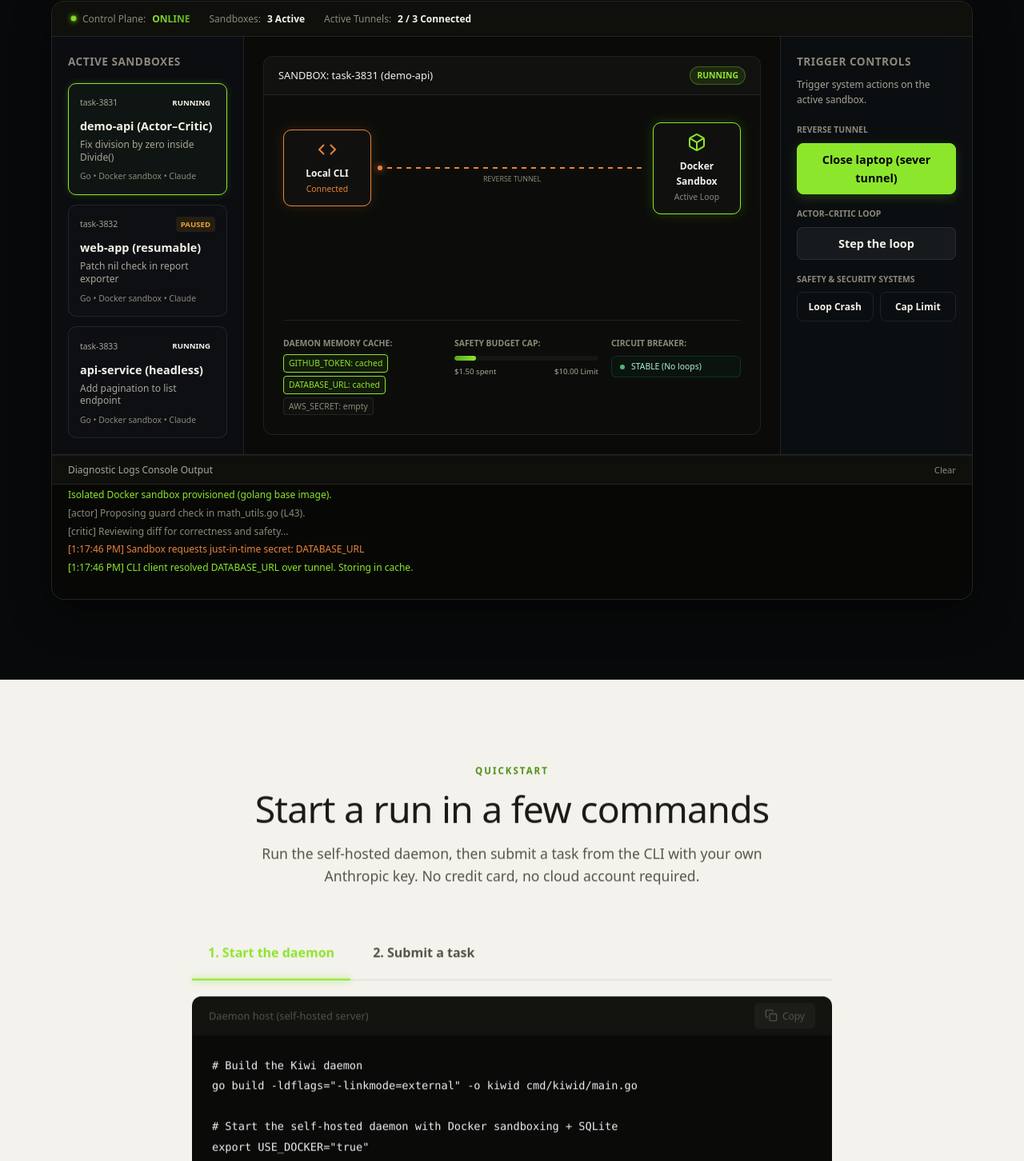
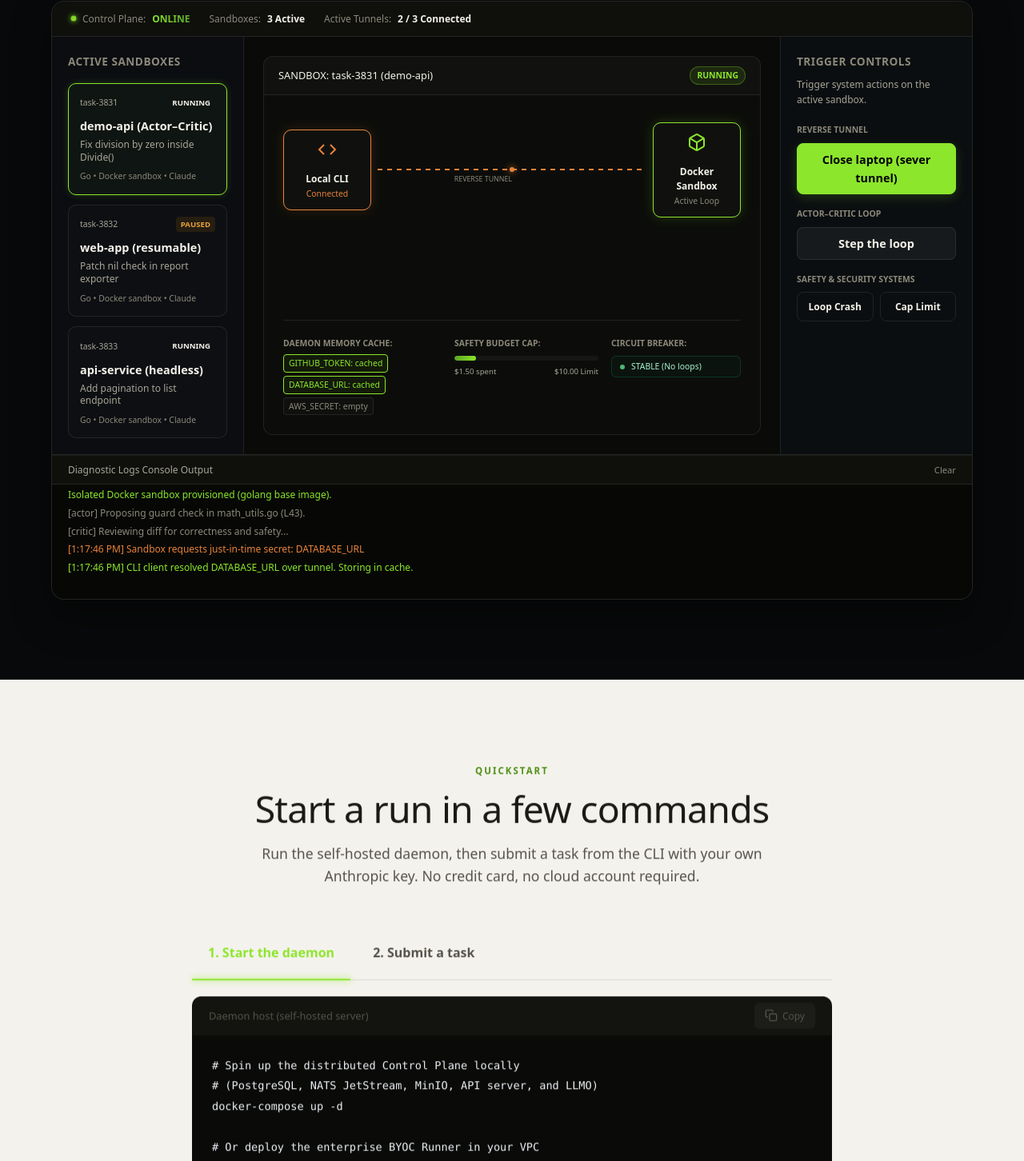
Before and after one commit to RunKiwi/website, a Next.js app: page / in a window 1280 px wide. Shown: the part 2851-4303 px from the top of the page at 80% size. Built offline with nearby package versions, Linux system fonts and the light colour scheme.

Commit message:
fix: UX polish and accurate quickstart docs

```diff
--- a/src/components/KanbanDashboard.tsx
+++ b/src/components/KanbanDashboard.tsx
@@ -1,7 +1,7 @@
 'use client';
 
 import { useState, useRef } from 'react';
-import { useReducedMotion, useScroll, useMotionValueEvent } from 'framer-motion';
+import { useReducedMotion, useScroll, useMotionValueEvent, AnimatePresence, motion } from 'framer-motion';
 import { Reveal } from './Reveal';
 
 const TABS = ['Dashboard', 'Workspaces', 'Task List', 'Settings'] as const;
@@ -243,7 +243,17 @@
             </div>
 
             <div className="mockup-content">
-              {renderContent()}
+              <AnimatePresence mode="wait">
+                <motion.div
+                  key={activeTab}
+                  initial={{ opacity: 0, y: 10 }}
+                  animate={{ opacity: 1, y: 0 }}
+                  exit={{ opacity: 0, y: -10 }}
+                  transition={{ duration: 0.2 }}
+                >
+                  {renderContent()}
+                </motion.div>
+              </AnimatePresence>
             </div>
           </div>
           </div>
--- a/src/components/Quickstart.tsx
+++ b/src/components/Quickstart.tsx
@@ -3,20 +3,19 @@
 import { useState } from 'react';
 import { Reveal } from './Reveal';
 
-const serverSnippet = `# Build the Kiwi daemon
-go build -ldflags="-linkmode=external" -o kiwid cmd/kiwid/main.go
+const serverSnippet = `# Spin up the distributed Control Plane locally
+# (PostgreSQL, NATS JetStream, MinIO, API server, and LLMO)
+docker-compose up -d
 
-# Start the self-hosted daemon with Docker sandboxing + SQLite
-export USE_DOCKER="true"
-export KIWI_SERVER_TOKEN="my-secret-token-1234"
+# Or deploy the enterprise BYOC Runner in your VPC
+./kiwi-runner --saas-url wss://api.runkiwi.dev \\
+              --runner-token "your-org-token"`;
 
-./kiwid -addr :8080 -db kiwi.db`;
-
-const clientSnippet = `# Bring your own Anthropic key + a Bearer token for the daemon
+const clientSnippet = `# Bring your own Anthropic key (encrypted at rest)
 export ANTHROPIC_API_KEY="sk-ant-..."
 
-# Submit a task: repo/file + goal + test command
-./kiwi -token "my-secret-token-1234" \\
+# Submit a task to the Control Plane
+./kiwi -server "http://localhost:8080" \\
      -task "Fix division by zero in Divide()" \\
      -file demo_project/math_utils.go \\
      -test-cmd "go test ./demo_project/..."`;
--- a/src/components/Simulator.tsx
+++ b/src/components/Simulator.tsx
@@ -87,10 +87,17 @@
   const [activeSandboxKey, setActiveSandboxKey] = useState<string>('demo-api');
 
   const logsRef = useRef<HTMLDivElement>(null);
+  const isUserScrolledUp = useRef(false);
+
+  const handleLogsScroll = () => {
+    if (!logsRef.current) return;
+    const { scrollTop, scrollHeight, clientHeight } = logsRef.current;
+    isUserScrolledUp.current = scrollTop + clientHeight < scrollHeight - 10;
+  };
 
   // Auto-scroll logs
   useEffect(() => {
-    if (logsRef.current) {
+    if (logsRef.current && !isUserScrolledUp.current) {
       logsRef.current.scrollTop = logsRef.current.scrollHeight;
     }
   }, [sandboxes, activeSandboxKey]);
@@ -118,6 +125,7 @@
                 sb.logs.push({ text: `[${timeStr}] Daemon memory cache miss for: ${keyNeeded}. Reverse tunnel is offline.`, type: 'warning' });
                 sb.logs.push({ text: `[${timeStr}] Task execution state paused. Awaiting CLI client resume.`, type: 'warning' });
               }
+              if (sb.logs.length > 100) sb.logs = sb.logs.slice(-100);
               next[k] = sb;
               updated = true;
             }
@@ -133,13 +141,17 @@
 
   const log = (text: string, type = 'info') => {
     const timeStr = new Date().toLocaleTimeString();
-    setSandboxes(prev => ({
-      ...prev,
-      [activeSandboxKey]: {
-        ...prev[activeSandboxKey],
-        logs: [...prev[activeSandboxKey].logs, { text: `[${timeStr}] ${text}`, type }]
-      }
-    }));
+    setSandboxes(prev => {
+      const newLogs = [...prev[activeSandboxKey].logs, { text: `[${timeStr}] ${text}`, type }];
+      if (newLogs.length > 100) newLogs.splice(0, newLogs.length - 100);
+      return {
+        ...prev,
+        [activeSandboxKey]: {
+          ...prev[activeSandboxKey],
+          logs: newLogs
+        }
+      };
+    });
   };
 
   const handleToggleLaptop = () => {
@@ -353,66 +365,37 @@
                 </div>
 
                 <div className="visual-card-body">
-                  <div className="sandbox-graphic-container desktop-only-visual">
-                    <div className="graphic-node">
+                  <div className="sandbox-graphic-container w-full flex flex-col md:flex-row items-center justify-between relative py-4">
+                    <div className="graphic-node flex flex-row md:flex-col items-center gap-4 md:gap-2 w-full max-w-[280px] md:max-w-none md:w-auto bg-white/5 md:bg-transparent border border-white/10 md:border-transparent rounded-lg p-3 md:p-0 relative">
                       <div className={`node-glow-wrapper laptop-glow ${sb.laptopOpen ? 'active' : ''}`}></div>
-                      <svg width="24" height="24" viewBox="0 0 24 24" fill="none" stroke="var(--secondary)" strokeWidth="2">
+                      <svg width="24" height="24" viewBox="0 0 24 24" fill="none" stroke="var(--secondary)" strokeWidth="2" className="relative z-10">
                         <polyline points="16 18 22 12 16 6"></polyline>
                         <polyline points="8 6 2 12 8 18"></polyline>
                       </svg>
-                      <span className="node-name">Local CLI</span>
-                      <span className="node-sub" style={{ color: sb.laptopOpen ? 'var(--secondary)' : 'var(--error)' }}>
-                        {sb.laptopOpen ? 'Connected' : 'Disconnected'}
-                      </span>
-                    </div>
-
-                    <div className="graphic-tunnel-wrapper">
-                      <div className={`graphic-tunnel-line ${sb.laptopOpen ? 'active' : ''}`}></div>
-                      {sb.laptopOpen && <div className="graphic-tunnel-pulse"></div>}
-                      <span className="graphic-tunnel-label">REVERSE TUNNEL</span>
-                    </div>
-
-                    <div className="graphic-node">
-                      <div className={`node-glow-wrapper container-glow ${containerGlowActive ? 'active' : ''}`} style={{ borderColor: containerGlowColor, boxShadow: containerGlowShadow }}></div>
-                      <svg width="24" height="24" viewBox="0 0 24 24" fill="none" stroke="var(--primary)" strokeWidth="2">
-                        <path d="M21 16V8a2 2 0 0 0-1-1.73l-7-4a2 2 0 0 0-2 0l-7 4A2 2 0 0 0 3 8v8a2 2 0 0 0 1 1.73l7 4a2 2 0 0 0 2 0l7-4A2 2 0 0 0 21 16z"></path>
-                        <polyline points="3.27 6.96 12 12.01 20.73 6.96"></polyline>
-                        <line x1="12" y1="22.08" x2="12" y2="12"></line>
-                      </svg>
-                      <span className="node-name">Docker Sandbox</span>
-                      <span className="node-sub">{sb.status === 'RUNNING' ? 'Active Loop' : sb.status === 'PAUSED' ? 'Paused' : sb.status === 'COMPLETED' ? 'Resolved' : 'Stopped'}</span>
-                    </div>
-                  </div>
-
-                  <div className="sandbox-graphic-container-mobile mobile-only-visual">
-                    <div className="graphic-node-mobile">
-                      <div className={`node-glow-wrapper-mobile laptop-glow ${sb.laptopOpen ? 'active' : ''}`}></div>
-                      <svg width="20" height="20" viewBox="0 0 24 24" fill="none" stroke="var(--secondary)" strokeWidth="2">
-                        <polyline points="16 18 22 12 16 6"></polyline>
-                        <polyline points="8 6 2 12 8 18"></polyline>
-                      </svg>
-                      <div className="node-mobile-info">
-                        <span className="node-mobile-name">Local CLI</span>
-                        <span className="node-mobile-sub" style={{ color: sb.laptopOpen ? 'var(--secondary)' : 'var(--error)' }}>
+                      <div className="flex flex-col text-left md:text-center relative z-10 flex-1 md:flex-auto">
+                        <span className="node-name text-sm md:text-base">Local CLI</span>
+                        <span className="node-sub text-xs md:text-sm" style={{ color: sb.laptopOpen ? 'var(--secondary)' : 'var(--error)' }}>
                           {sb.laptopOpen ? 'Connected' : 'Disconnected'}
                         </span>
                       </div>
                     </div>
 
-                    <div className="graphic-tunnel-wrapper-mobile">
-                      <div className={`graphic-tunnel-line-mobile ${sb.laptopOpen ? 'active' : ''}`}></div>
-                      {sb.laptopOpen && <div className="graphic-tunnel-pulse-mobile"></div>}
-                      <span className="graphic-tunnel-label-mobile">REVERSE TUNNEL</span>
+                    <div className="graphic-tunnel-wrapper w-1 md:w-32 h-12 md:h-auto my-4 md:my-0 flex items-center justify-center relative">
+                      <div className={`graphic-tunnel-line absolute inset-0 ${sb.laptopOpen ? 'active' : ''}`}></div>
+                      {sb.laptopOpen && <div className="graphic-tunnel-pulse"></div>}
+                      <span className="graphic-tunnel-label absolute left-6 md:left-1/2 md:-translate-x-1/2 md:-top-6 text-[10px] md:text-xs whitespace-nowrap text-muted font-mono">REVERSE TUNNEL</span>
                     </div>
 
-                    <div className="graphic-node-mobile">
-                      <div className={`node-glow-wrapper-mobile container-glow ${containerGlowActive ? 'active' : ''}`} style={{ borderColor: containerGlowColor, boxShadow: containerGlowShadow }}></div>
-                      <svg width="20" height="20" viewBox="0 0 24 24" fill="none" stroke="var(--primary)" strokeWidth="2">
+                    <div className="graphic-node flex flex-row md:flex-col items-center gap-4 md:gap-2 w-full max-w-[280px] md:max-w-none md:w-auto bg-white/5 md:bg-transparent border border-white/10 md:border-transparent rounded-lg p-3 md:p-0 relative">
+                      <div className={`node-glow-wrapper container-glow ${containerGlowActive ? 'active' : ''}`} style={{ borderColor: containerGlowColor, boxShadow: containerGlowShadow }}></div>
+                      <svg width="24" height="24" viewBox="0 0 24 24" fill="none" stroke="var(--primary)" strokeWidth="2" className="relative z-10">
                         <path d="M21 16V8a2 2 0 0 0-1-1.73l-7-4a2 2 0 0 0-2 0l-7 4A2 2 0 0 0 3 8v8a2 2 0 0 0 1 1.73l7 4a2 2 0 0 0 2 0l7-4A2 2 0 0 0 21 16z"></path>
+                        <polyline points="3.27 6.96 12 12.01 20.73 6.96"></polyline>
+                        <line x1="12" y1="22.08" x2="12" y2="12"></line>
                       </svg>
-                      <div className="node-mobile-info">
-                        <span className="node-mobile-name">Docker Sandbox</span>
-                        <span className="node-mobile-sub">{sb.status === 'RUNNING' ? 'Active Loop' : sb.status === 'PAUSED' ? 'Paused' : sb.status === 'COMPLETED' ? 'Resolved' : 'Stopped'}</span>
+                      <div className="flex flex-col text-left md:text-center relative z-10 flex-1 md:flex-auto">
+                        <span className="node-name text-sm md:text-base">Docker Sandbox</span>
+                        <span className="node-sub text-xs md:text-sm">{sb.status === 'RUNNING' ? 'Active Loop' : sb.status === 'PAUSED' ? 'Paused' : sb.status === 'COMPLETED' ? 'Resolved' : 'Stopped'}</span>
                       </div>
                     </div>
                   </div>
@@ -502,7 +485,7 @@
               <span>Diagnostic Logs Console Output</span>
               <button className="btn-clear-logs" onClick={handleClearLogs}>Clear</button>
             </div>
-            <div className="logs-window-content" ref={logsRef}>
+            <div className="logs-window-content" ref={logsRef} onScroll={handleLogsScroll}>
               {sb.logs.map((l, i) => (
                 <div key={i} className={`log-row ${l.type}`}>{l.text}</div>
               ))}
```
